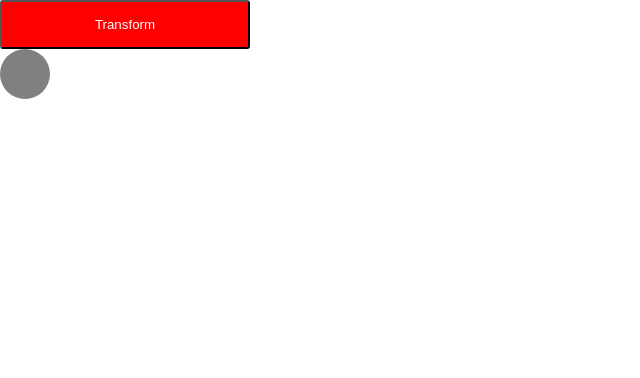
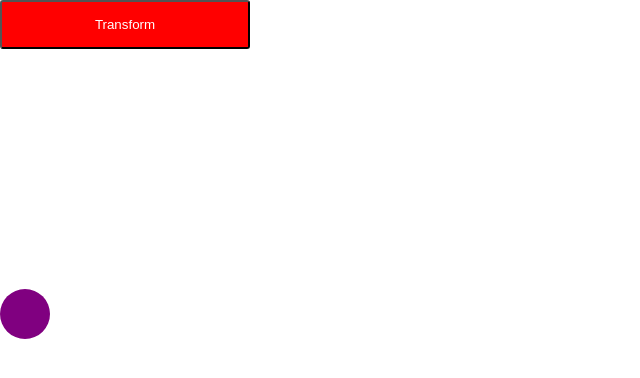
Before and after one commit to theweicode/css-animations-tutorial-codingphase, a React (Create React App) app: page / in a window 1280 px wide. Shown: the top 378 px of the page, without its empty margins (0-640 px from the left). Built offline with nearby package versions, Linux system fonts and the light colour scheme.

Commit message:
cubkc beizer

```diff
--- a/src/App.scss
+++ b/src/App.scss
@@ -30,7 +30,7 @@
   width: 50px;
   height: 50px;
   border-radius: 25px;
- /* fill mode is "normal forward" tag in animation this sets where the object stops and stays */
-  /* the fowards take indicates if the ball should go back to original spot of stay at the set spot */
-  animation: moveRight 2s ease-in-out 3 alternate normal forwards running;
+ /* In this lesson we go over how to setup custom movement types other
+ than ease-in-out by using cubic-bezier.com to create custom params */
+  animation: moveRight 2s cubic-bezier(.17,.67,.92,.19) 3 normal forwards running;
 }
```
